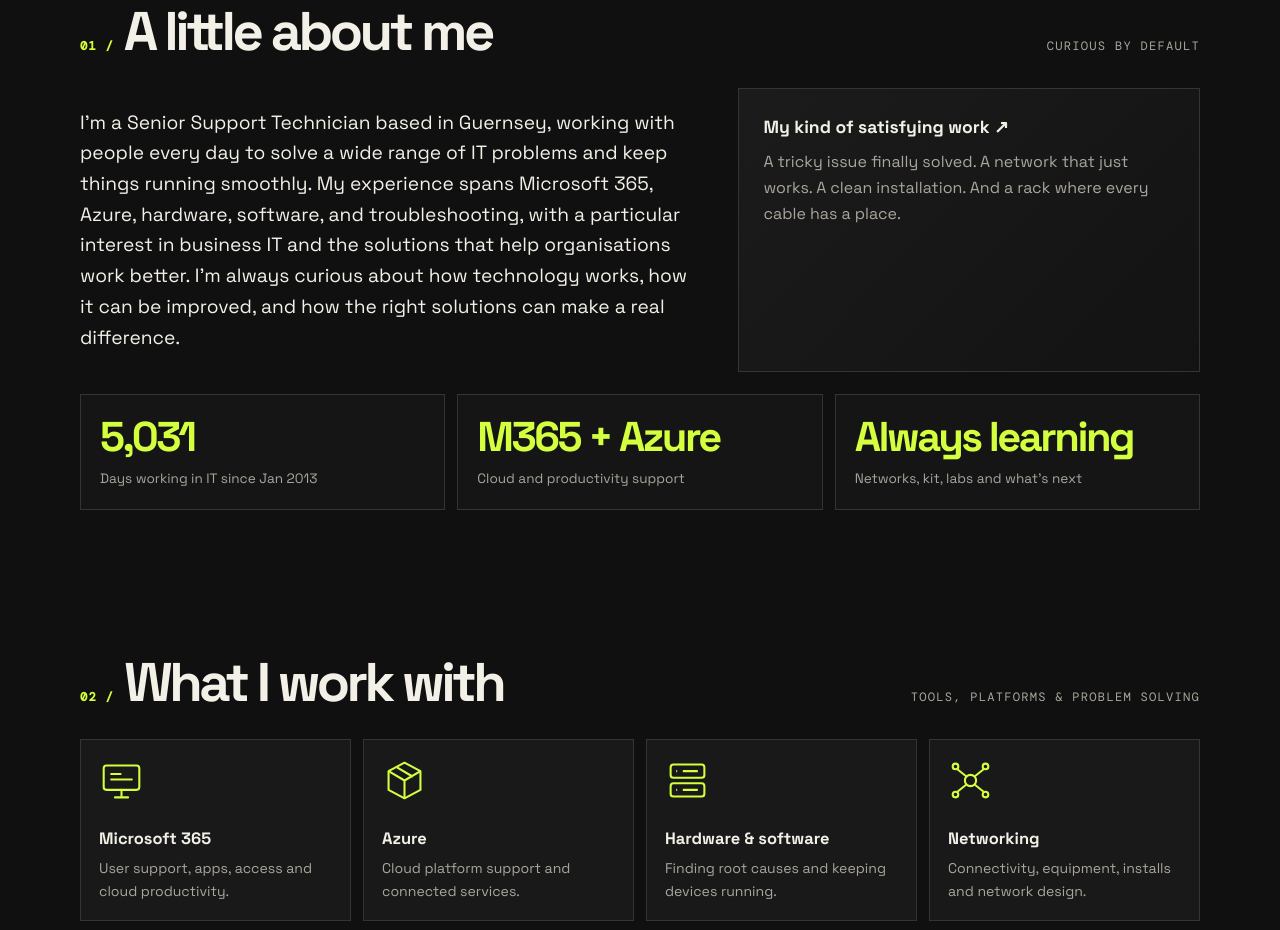
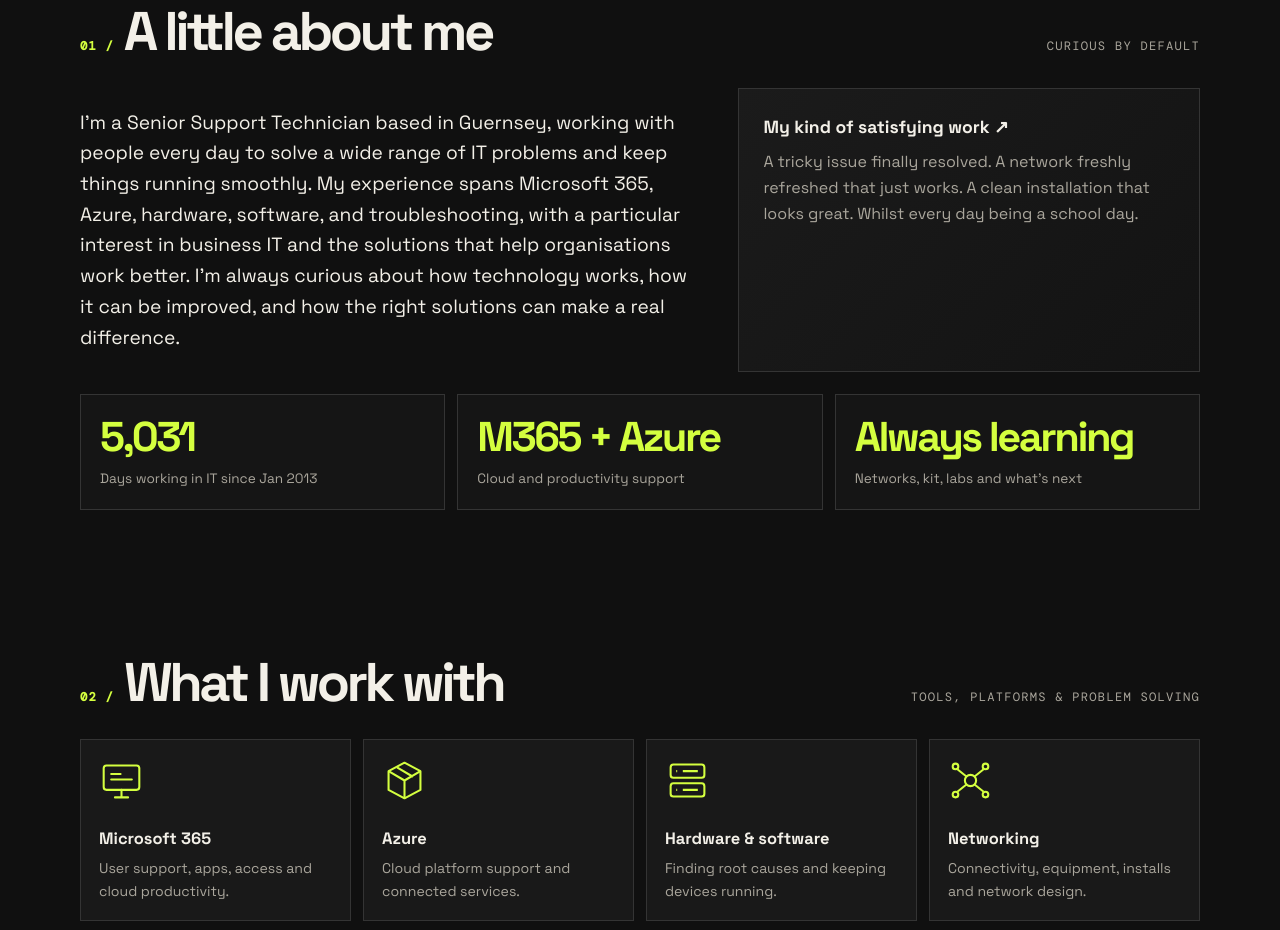
Before and after one commit to 2gh4ktk9vk-coder/website, a plain HTML site: page index.html in a window 1280 px wide. Shown: the part 923-1853 px from the top of the page. Drawn offline with nearby package versions, Linux system fonts and the light colour scheme.

Commit message:
Update index.html

```diff
--- a/index.html
+++ b/index.html
@@ -41,7 +41,7 @@
 <div class="ticker wrap mono"><span>Microsoft 365</span><span>Azure</span><span>Hardware & Software</span><span>Networking</span><span>Installation & Maintenance</span></div>
 <section id="about" class="wrap reveal"><div class="sectionhead"><h2><span class="number mono">01 /</span> A little about me</h2><span class="mono muted">Curious by default</span></div><div class="aboutgrid"><p class="aboutcopy">I'm a Senior Support Technician based in Guernsey, working with people every day to solve a wide range of IT problems and keep things running smoothly. My experience spans Microsoft 365, Azure, hardware, software, and troubleshooting, with a particular interest in business IT and the solutions that help organisations work better.
 
-I'm always curious about how technology works, how it can be improved, and how the right solutions can make a real difference.</p><div class="note"><strong>My kind of satisfying work ↗</strong><span class="muted">A tricky issue finally solved. A network that just works. A clean installation. And a rack where every cable has a place.</span></div></div>
+I'm always curious about how technology works, how it can be improved, and how the right solutions can make a real difference.</p><div class="note"><strong>My kind of satisfying work ↗</strong><span class="muted">A tricky issue finally resolved. A network freshly refreshed that just works. A clean installation that looks great. Whilst every day being a school day.</span></div></div>
 <div class="stats"><div class="stat reveal"><div class="stat-number" id="daysCount">—</div><div class="stat-label">Days working in IT since Jan 2013</div></div><div class="stat reveal"><div class="stat-number">M365 + Azure</div><div class="stat-label">Cloud and productivity support</div></div><div class="stat reveal"><div class="stat-number">Always learning</div><div class="stat-label">Networks, kit, labs and what’s next</div></div></div></section>
 <section id="skills" class="wrap reveal"><div class="sectionhead"><h2><span class="number mono">02 /</span> What I work with</h2><span class="mono muted">Tools, platforms & problem solving</span></div><div class="skills">
 <article class="skill reveal"><svg class="skill-icon" viewBox="0 0 48 48" fill="none" stroke="currentColor" stroke-width="2.2" stroke-linecap="round" aria-hidden="true"><rect x="5" y="8" width="38" height="26" rx="3"/><path d="M17 42h14M24 34v8M13 17h10M13 23h22"/></svg><h3>Microsoft 365</h3><p>User support, apps, access and cloud productivity.</p></article>
```
